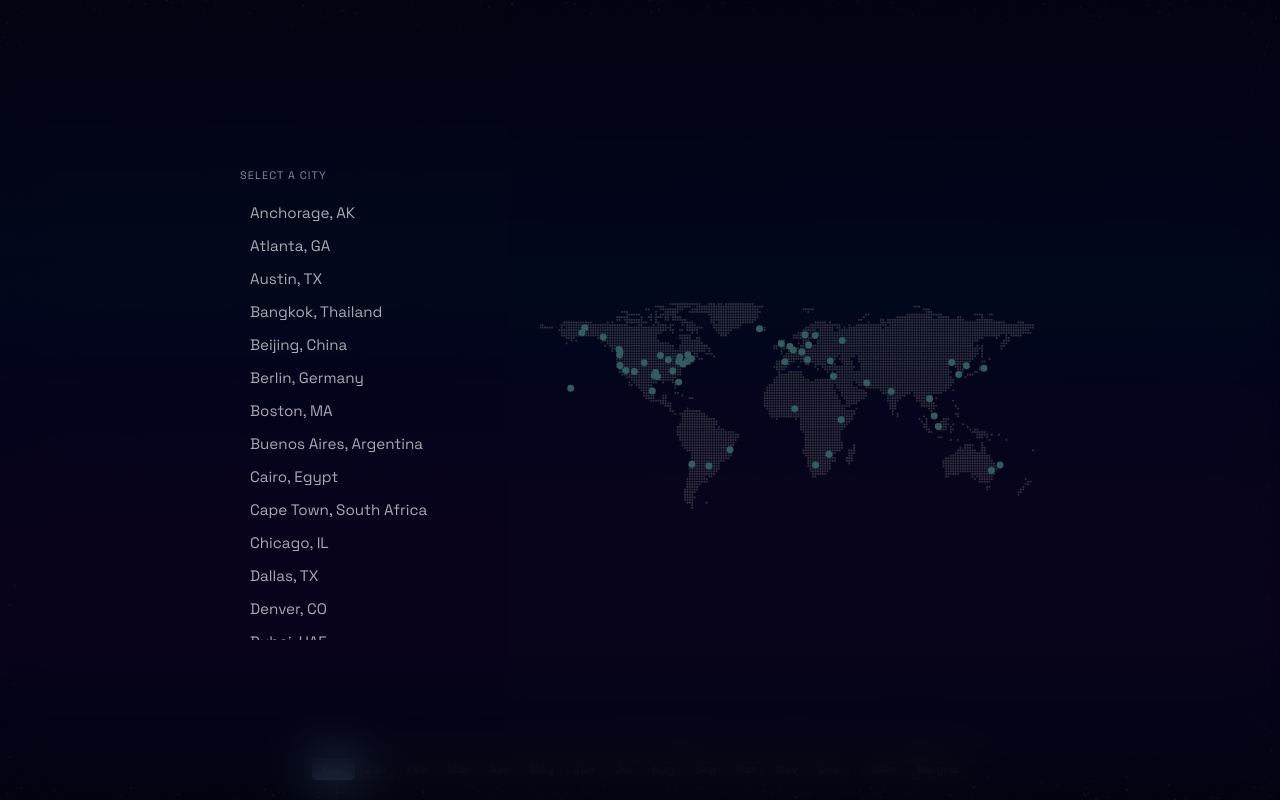
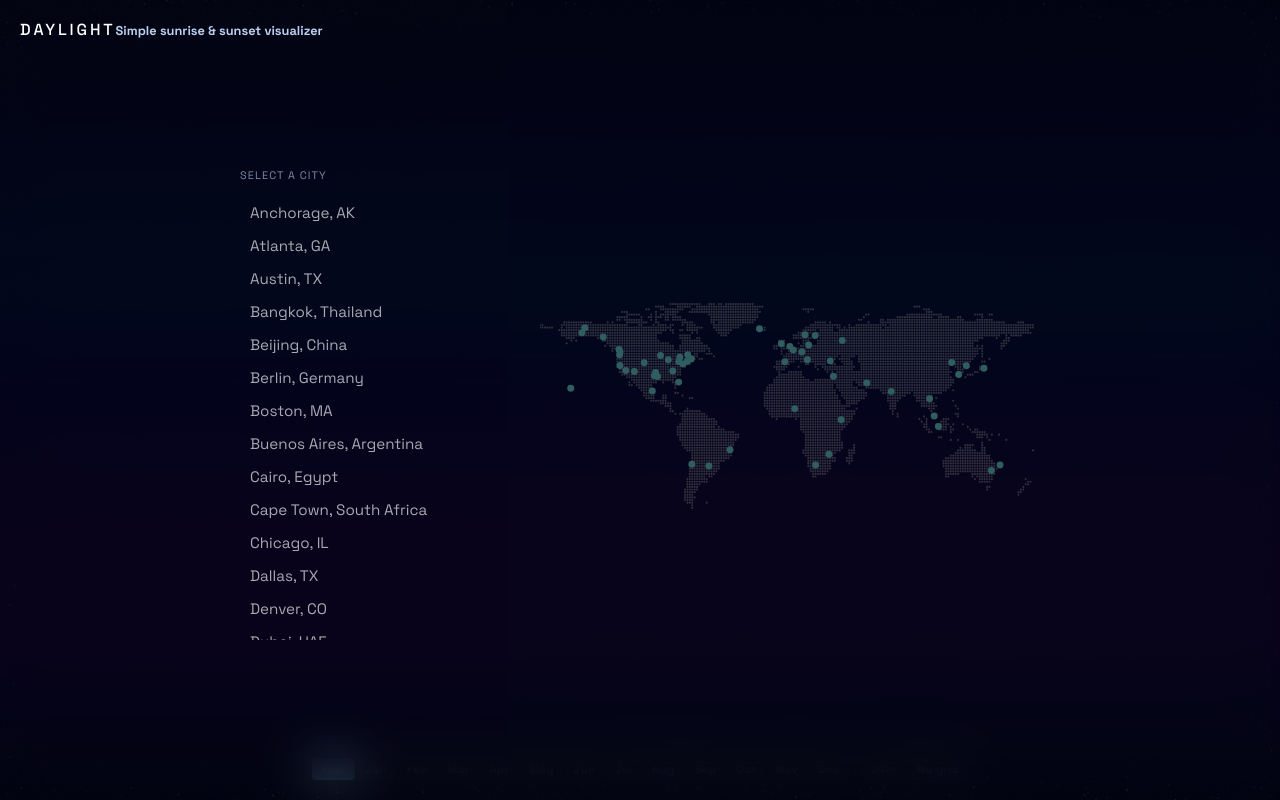
Before and after one commit to natebridi/sunrise, a React (Vite) app: page / in a window 1280 px wide. Built offline with nearby package versions, Linux system fonts and the light colour scheme.

Commit message:
added simple header

```diff
--- a/src/App.tsx
+++ b/src/App.tsx
@@ -58,6 +58,13 @@ export default function App() {
 
   return (
     <div className="app">
+      <header className="app-header">
+        <h1>
+          <span className="app-title">Daylight</span>
+          <span className="app-desc">Simple sunrise & sunset visualizer</span>
+        </h1>
+      </header>
+
       <SunChart
         days={days}
         scrubIndex={scrubIndex}
--- a/src/app.css
+++ b/src/app.css
@@ -11,8 +11,9 @@
   --text-primary: oklch(0.85 0.05 260);
   --text-secondary: oklch(0.9 0.05 260 / 0.6);
 
-  --font-size-xl: 1.25rem;
-  --font-size-lg: 1rem;
+  --font-size-xl: 1.5rem;
+  --font-size-lg: 1.25rem;
+  --font-size-md: 1rem;
   --font-size-sm: 0.8rem;
   --font-size-xs: 0.6rem;
 
@@ -114,10 +115,36 @@ body {
   margin: 0 4px;
 }
 
+/* ── App header ──────────────────────────────────────────────────────────── */
+.app-header {
+  position: absolute;
+  top: 0;
+  left: 0;
+  right: 0;
+  height: 48px;
+  z-index: 110;
+  display: flex;
+  align-items: center;
+  padding: 0 20px;
+  pointer-events: none;
+}
+
+.app-title {
+  font-size: var(--font-size-md);
+  font-weight: 500;
+  letter-spacing: 0.18em;
+  text-transform: uppercase;
+  color: rgba(255, 255, 255);
+}
+
+.app-desc {
+  font-size: var(--font-size-sm);
+}
+
 /* ── Floating UI — glass panels anchored to the top ─────────────────────── */
 .floating-ui {
   position: absolute;
-  top: 16px;
+  top: 56px;
   left: 16px;
   right: 16px;
   z-index: 10;
```
